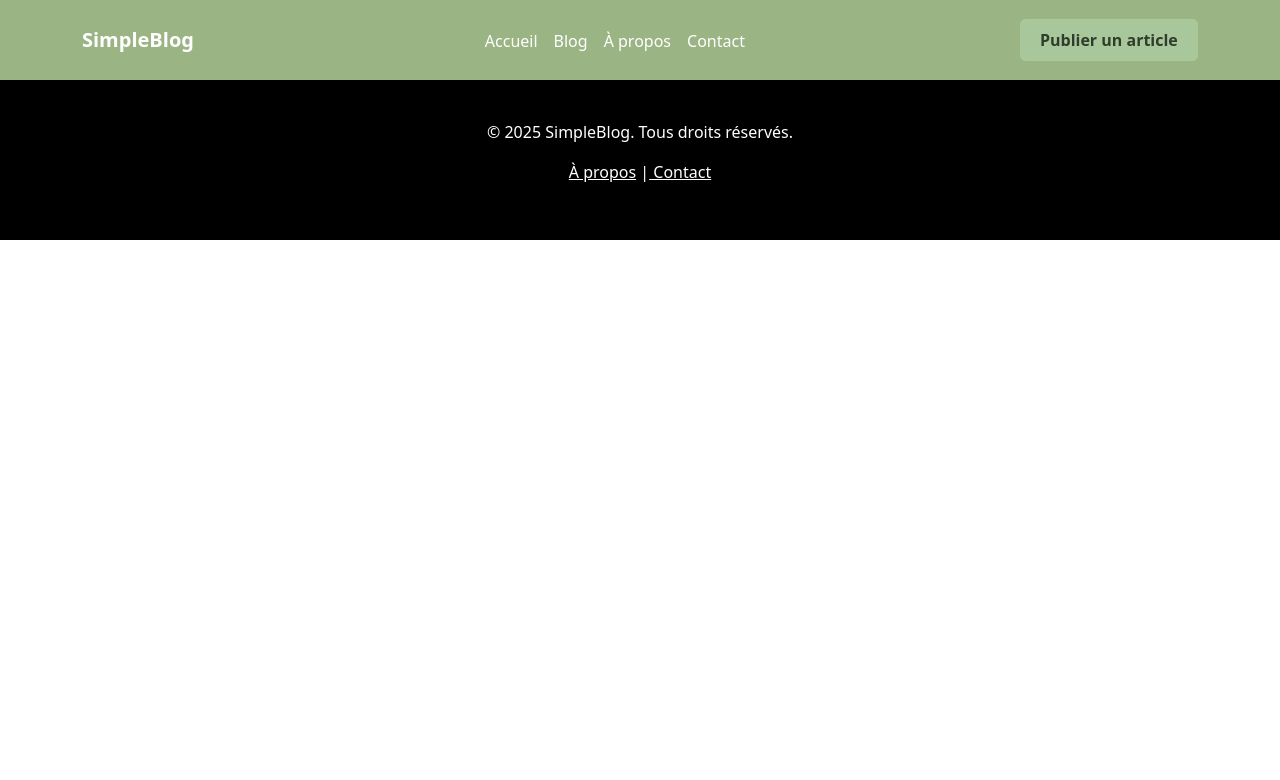
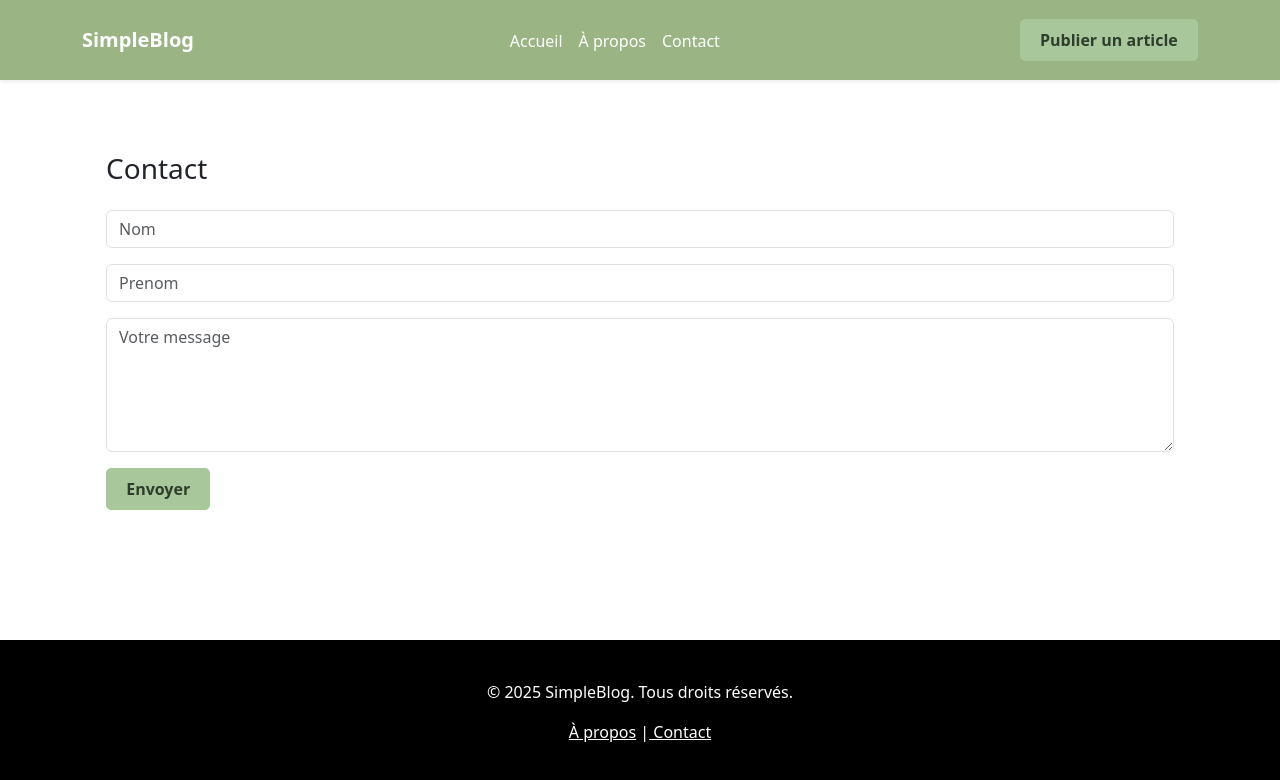
Before and after one commit to asmaaghayyate/React-simpleblog, a React (Vite) app: page /contact in a window 1280 px wide. Shown: the top 780 px of the page. Built offline with nearby package versions, Linux system fonts and the light colour scheme; no server answers.

Commit message:
ajouter section contact et afficher message de succe

```diff
--- a/src/App.jsx
+++ b/src/App.jsx
@@ -7,7 +7,7 @@ import Home from "./components/Home";
 import Navbar from "./components/Navbar";
 import Footer from "./components/Footer";
 import Apropos from "./components/Apropos.jsx"; // ou le chemin correct
-
+import Contact from "./components/Contact.jsx";
 import "bootstrap/dist/css/bootstrap.min.css";
 
 function App() {
@@ -26,7 +26,9 @@ function App() {
         const apiArticles = data.articles.map((art, index) => ({
           id: index + 1,
           title: art.title,
-          imagefile: art.urlToImage || "https://picsum.photos/seed/400/200",
+          image: art.urlToImage && !art.urlToImage.includes("axios.com")
+    ? art.urlToImage
+    : "https://picsum.photos/seed/400/200",
           content: art.description || art.content || "",
           date: art.publishedAt
         ? new Date(art.publishedAt).toLocaleDateString('fr-FR', {
@@ -43,14 +45,22 @@ function App() {
       .catch(() => setLoading(false));
   }, []);
 
-  const handleAddArticle = (title, content,imageFile) => {
-   let imageUrl = "";
-    imageUrl = URL.createObjectURL(imageFile);
+  const handleAddArticle = (title, content, imageFile) => {
+  const reader = new FileReader();
+
+  reader.onloadend = () => {
+    const base64Image = reader.result;
+
     const newArticle = {
       id: Date.now(),
       title,
       content,
-      image:imageUrl
+      image: base64Image,
+      date: new Date().toLocaleDateString('fr-FR', {
+        year: 'numeric',
+        month: 'long',
+        day: 'numeric',
+      }),
     };
 
     const updatedArticles = [...articles, newArticle];
@@ -59,7 +69,19 @@ function App() {
     const savedArticles = localStorage.getItem("articles");
     const localArticles = savedArticles ? JSON.parse(savedArticles) : [];
     localStorage.setItem("articles", JSON.stringify([...localArticles, newArticle]));
+
+   {successMessage && (
+  <div className="alert alert-success mt-3">
+    {successMessage}
+  </div>
+)}
+
   };
+
+  reader.readAsDataURL(imageFile); // Convertit l’image en Base64
+
+};
+
 
   if (loading) {
     return (
@@ -88,11 +110,20 @@ function App() {
           <Apropos />
         </main>
       } />
+
+       <Route path="/contact" element={
+        <main className="container my-4">
+          <Contact />
+        </main>
+      } />
       <Route path="/new" element={
         <main className="container my-4">
           <NewArticleForm onAddArticle={handleAddArticle} />
         </main>
       } />
+
+
+
         </Routes>
       <Footer></Footer>
     </Router>
--- a/src/components/Apropos.jsx
+++ b/src/components/Apropos.jsx
@@ -25,7 +25,7 @@ return(
     <div className="col-md-6 justify-content-end">
         <img
                   src="./public/images/apropos.avif"
-                  style={{ height: "300px",width:"500px", objectFit: "cover" }}
+                  style={{ height: "250px",width:"500px", objectFit: "cover" }}
                 />
         </div>
 </div>
--- a/src/components/ArticleDetail.jsx
+++ b/src/components/ArticleDetail.jsx
@@ -9,17 +9,19 @@ function ArticleDetail({ articles }) {
   }
 
   return (
-   <div className="container mt-5 mb-5">
-  <div className="card shadow">
+   <div className="container mt-5 mb-5 ">
+
+    <div className="card  w-75  m-3 p-4 mx-auto rounded-0 " style={{ borderColor: "rgba(190, 178, 178, 0.2)" }}>
+                <h5 className="card-title">{article.title}</h5>
+
     {article.image && (
       <img
         src={article.image}
         alt={article.title}
-        className="card-img-top"
+        className="card-img-top mt-5 ml-5"
       />
     )}
     <div className="card-body">
-      <h5 className="card-title">{article.title}</h5>
       <p className="card-text">{article.content}</p>
 
       {/* Affichage de la date (si elle existe) */}
@@ -29,7 +31,7 @@ function ArticleDetail({ articles }) {
         </p>
       )}
 
-      <Link to="/" className="btn btn-secondary mt-2">
+      <Link to="/" className="btn btn-secondary mt-2 ">
         Retour
       </Link>
     </div>
--- a/src/components/ArticleList.jsx
+++ b/src/components/ArticleList.jsx
@@ -5,7 +5,7 @@ export default function ArticleList({ articles }) {
 
 
 <div className="container ">
-    <h2 className="m-5 text-center" id="tarif">Nos Articles</h2>
+    <h2 className="m-4 text-center" id="tarif">Nos Articles</h2>
 
 
       {/* Liste des articles centrée */}
--- /dev/null
+++ b/src/components/Contact.jsx
@@ -0,0 +1,29 @@
+import { useParams, Link } from "react-router-dom";
+
+export default function Contact() {
+  const handleSubmit = (e) => {
+    e.preventDefault();
+  };
+
+  return (
+    <div className="container my-5">
+      <section className="container mt-5 mb-5">
+        <h3 className="mb-4" id="contact">Contact</h3>
+        <form onSubmit={handleSubmit}>
+          <div className="mb-3">
+            <input type="text" className="form-control" placeholder="Nom" name="nom" />
+          </div>
+          <div className="mb-3">
+            <input type="text" className="form-control" placeholder="Prenom" name="prenom" />
+          </div>
+
+
+          <div className="mb-3">
+            <textarea className="form-control" rows="5" placeholder="Votre message" name="message"></textarea>
+          </div>
+          <button type="submit" className="btn-envoye">Envoyer</button>
+        </form>
+      </section>
+    </div>
+  );
+}
--- a/src/components/Footer.jsx
+++ b/src/components/Footer.jsx
@@ -3,13 +3,20 @@ import React  from "react";
 
 export default  function Footer(){
     return (
-        <footer className="">
+        <footer className="mt-5">
         <div className="container text-center ">
+
             <p>&copy; {new Date().getFullYear()} SimpleBlog. Tous droits réservés.</p>
             <p>
             <a href="/about" className="text-white">À propos</a> |
             <a href="/contact" className="text-white"> Contact</a>
             </p>
+<div className="row">
+
+    <div className="col-md-6"></div>
+    <div className="col-md-6"></div>
+</div>
+
         </div>
         </footer>
     );
--- a/src/components/Navbar.jsx
+++ b/src/components/Navbar.jsx
@@ -24,9 +24,7 @@ export default function Navbar() {
             <li className="nav-item">
               <NavLink className="nav-link" to="/">Accueil</NavLink>
             </li>
-            <li className="nav-item">
-              <NavLink className="nav-link" to="/blog">Blog</NavLink>
-            </li>
+
             <li className="nav-item">
               <NavLink className="nav-link" to="/about">À propos</NavLink>
             </li>
--- a/src/components/NewArticleForm.jsx
+++ b/src/components/NewArticleForm.jsx
@@ -5,13 +5,20 @@ function NewArticleForm({ onAddArticle }) {
   const [title, setTitle] = useState("");
   const [content, setContent] = useState("");
    const [imageFile, setImageFile] = useState(null);
+     const [successMessage, setSuccessMessage] = useState("");
+
   const navigate = useNavigate();
 
   const handleSubmit = (e) => {
     e.preventDefault();
-    if (!title || !content || !imageFile) return alert("Champs obligatoires !");
+
+
     onAddArticle(title, content,imageFile);
+        setSuccessMessage("Article ajouté avec succès !");
+setTimeout(() => {
+    setSuccessMessage("");
     navigate("/"); // retour à la liste
+  }, 3000);
   };
 const handleImageChange = (e) => {
     setImageFile(e.target.files[0]);
@@ -19,12 +26,18 @@ const handleImageChange = (e) => {
   return (
     <div className="card p-4 shadow-sm">
       <h4>Publier un nouvel article</h4>
+       {successMessage && (
+        <div className="alert alert-success mt-3">
+          {successMessage}
+        </div>
+      )}
       <form onSubmit={handleSubmit}>
-        <input className="form-control mb-3" placeholder="Titre" value={title} onChange={e => setTitle(e.target.value)} />
-        <textarea className="form-control mb-3" rows="4" placeholder="Contenu" value={content} onChange={e => setContent(e.target.value)}></textarea>
+        <input className="form-control mb-3" placeholder="Titre" required value={title} onChange={e => setTitle(e.target.value)} />
+        <textarea className="form-control mb-3" rows="4" placeholder="Contenu" required value={content} onChange={e => setContent(e.target.value)}></textarea>
         <input
           type="file"
           accept="image/*"
+          required
           className="form-control mb-3"
           onChange={handleImageChange}
         />
--- a/src/index.css
+++ b/src/index.css
@@ -75,6 +75,21 @@ footer {
       padding: 40px 0;
     }
 
+ .btn-envoye {
+       background-color: #a8c79b; /* vert clair */
+  border: 1px solid #a8c79b;
+  color: #2f3e2c; /* texte foncé */
+  padding: 0.5rem 1.2rem;
+  border-radius: 5px;
+  font-weight: bold;
+  transition: all 0.3s ease;
+  text-decoration: none;
+    }
+
+    .btn-envoye:hover {
+    color: #f6f8f5;
+    }
+
 
 .btn-voir-plus {
   background-color: transparent;
```
